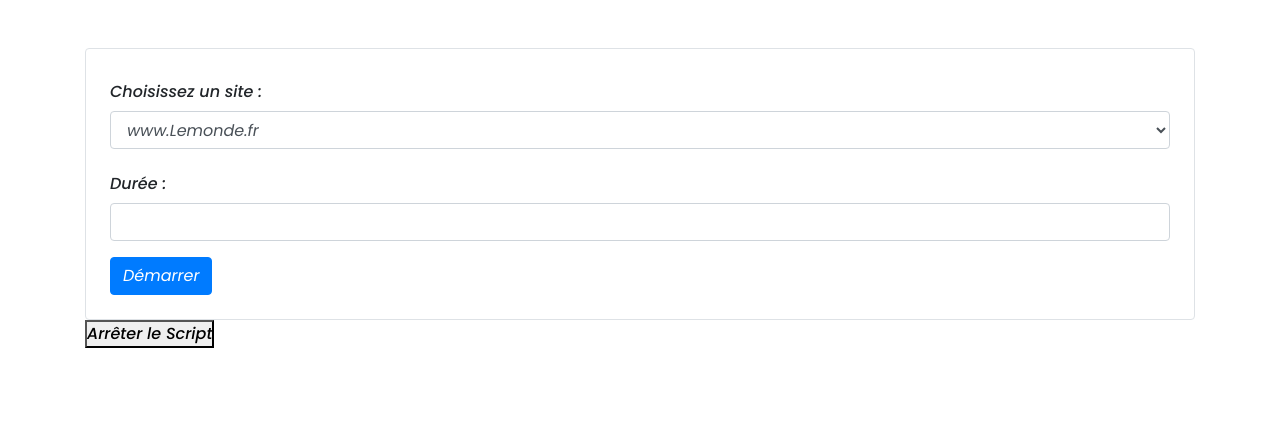
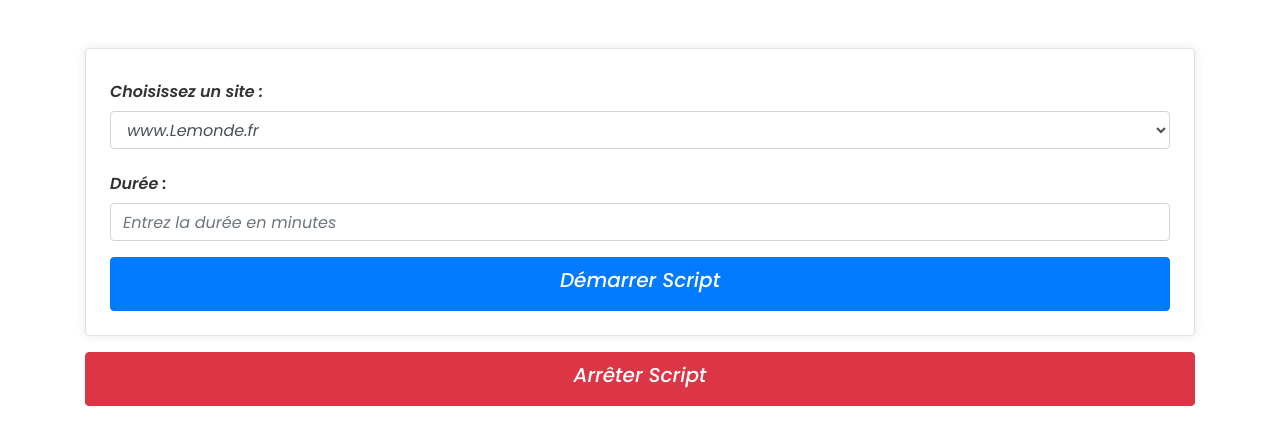
Before and after one commit to mabroukali025/App_Analyse_de_presse, a Django app: page /scraping/ in a window 1280 px wide. Shown: the part 89-534 px from the top of the page. Run offline with Django 5.2, Linux system fonts and the light colour scheme; some libraries are stand-ins or nearby versions.

Commit message:
change a style of Scraping page

```diff
--- a/AppScraping/Templates/scraping_page.html
+++ b/AppScraping/Templates/scraping_page.html
@@ -7,32 +7,18 @@
     <title>Scraping</title>
     <link rel="stylesheet" href="https://cdnjs.cloudflare.com/ajax/libs/font-awesome/5.15.4/css/all.min.css" crossorigin="anonymous" />
     <link rel="stylesheet" href="https://stackpath.bootstrapcdn.com/bootstrap/4.5.2/css/bootstrap.min.css">
-    <link rel="stylesheet" href="{% static 'Scraping.css' %}">
-    <style>
-        #spinner-container {
-            display: none;
-            text-align: center;
-            margin-top: 20px;
-        }
-        #stop-btn {
-            display: inline-block;
-            margin-top: 20px;
-        }
-        .inactive {
-            opacity: 0.5;
-            cursor: not-allowed;
-        }
-    </style>
+    <link rel="stylesheet" href="{% static 'scraping.css' %}">
+
 </head>
 <header>
         {% include 'navbar.html' %}
 </header>
-    <body>
+<body>
     <main class="content container mt-5">
         <div class="row">
             <div class="col-12">
                 <!-- Formulaire pour démarrer le scraping -->
-                <form id="start-scraping-form" method="post" action="{% url 'find_articles' %}" class="form-container p-4 border rounded  " >
+                <form id="start-scraping-form" method="post" action="{% url 'find_articles' %}" class="form-container p-4 border rounded">
                     {% csrf_token %}
                     <div class="form-group">
                         <label for="combobox" class="col-form-label">Choisissez un site :</label>
@@ -44,9 +30,9 @@
                     </div>
                     <div class="form-group">
                         <label for="textfield1" class="col-form-label">Durée :</label>
-                        <input type="number" id="textfield1" name="textfield1" class="form-control">
+                        <input type="number" id="textfield1" name="textfield1" class="form-control" placeholder="Entrez la durée en minutes">
                     </div>
-                    <button id="start-btn" type="submit" class="btn btn-primary">Démarrer</button>
+                    <button id="start-btn" type="submit" class="btn btn-primary"><h5>Démarrer Script</h5></button>
 
                     <div id="spinner-container" class="mt-3">
                         <i class="fa fa-spinner fa-spin" style="font-size:80px"></i>
@@ -54,16 +40,28 @@
                 </form>
 
                 <!-- Formulaire pour arrêter le scraping -->
-                <form action="{% url 'arreter_scraping_view' %}" method="post">
+                <form action="{% url 'arreter_scraping_view' %}" method="post" class="mt-3">
                     {% csrf_token %}
-
-                    <button type="submit">Arrêter le Script</button>
+                    <button type="submit" class="btn btn-danger w-100"><h5>Arrêter Script</h5> </button>
                 </form>
-
-
             </div>
         </div>
     </main>
+
+    <script>
+        document.addEventListener('DOMContentLoaded', function() {
+            const startForm = document.getElementById('start-scraping-form');
+            const spinnerContainer = document.getElementById('spinner-container');
+
+            startForm.addEventListener('submit', function() {
+                spinnerContainer.style.display = 'block';
+            });
+        });
+    </script>
+    <script src="https://code.jquery.com/jquery-3.5.1.slim.min.js"></script>
+    <script src="https://cdn.jsdelivr.net/npm/@popperjs/core@2.5.4/dist/umd/popper.min.js"></script>
+    <script src="https://stackpath.bootstrapcdn.com/bootstrap/4.5.2/js/bootstrap.min.js"></script>
+
     <script>
         document.addEventListener('DOMContentLoaded', function() {
             const startForm = document.getElementById('start-scraping-form');
--- /dev/null
+++ b/AppScraping/static/scraping.css
@@ -0,0 +1,44 @@
+body {
+    background-color: #f8f9fa; /* Couleur de fond légère */
+}
+
+.form-container {
+    background-color: #ffffff;
+    box-shadow: 0px 0px 10px rgba(0, 0, 0, 0.1);
+}
+
+#spinner-container {
+    display: none; /* Masquer le spinner par défaut */
+    text-align: center;
+}
+
+#start-btn {
+    background-color: #007bff;
+    border-color: #007bff;
+    width: 100%;
+}
+
+#start-btn:hover {
+    background-color: #0056b3;
+    border-color: #004085;
+}
+
+.form-group label {
+    font-weight: 600;
+    color: #333;
+}
+
+select.form-control {
+    color: #495057;
+}
+
+input.form-control {
+    color: #495057;
+}
+
+button[type="submit"] {
+    display: inline-block;
+    width: 100%;
+    padding: 10px;
+    font-size: 16px;
+}
```
Also changed, not shown: AppScraping/static/Scrapin.css (+51 -38 lines).
